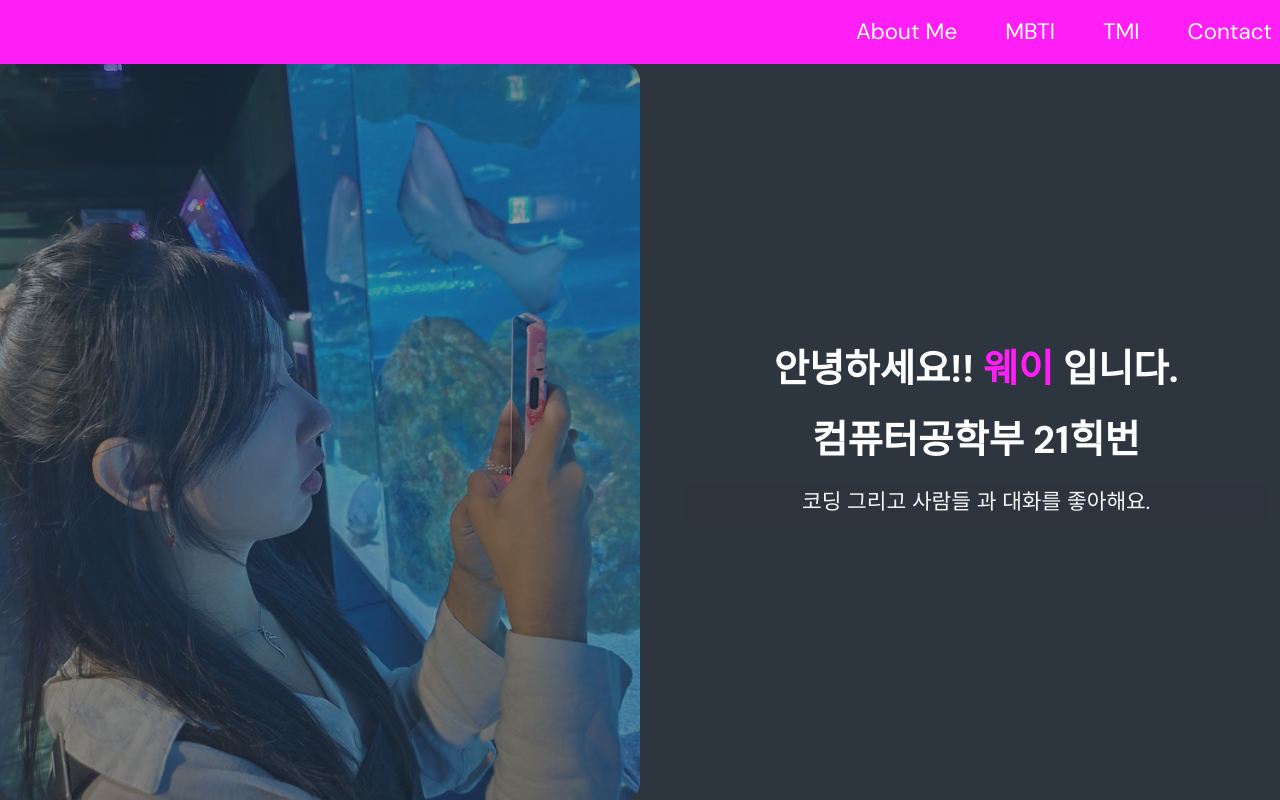
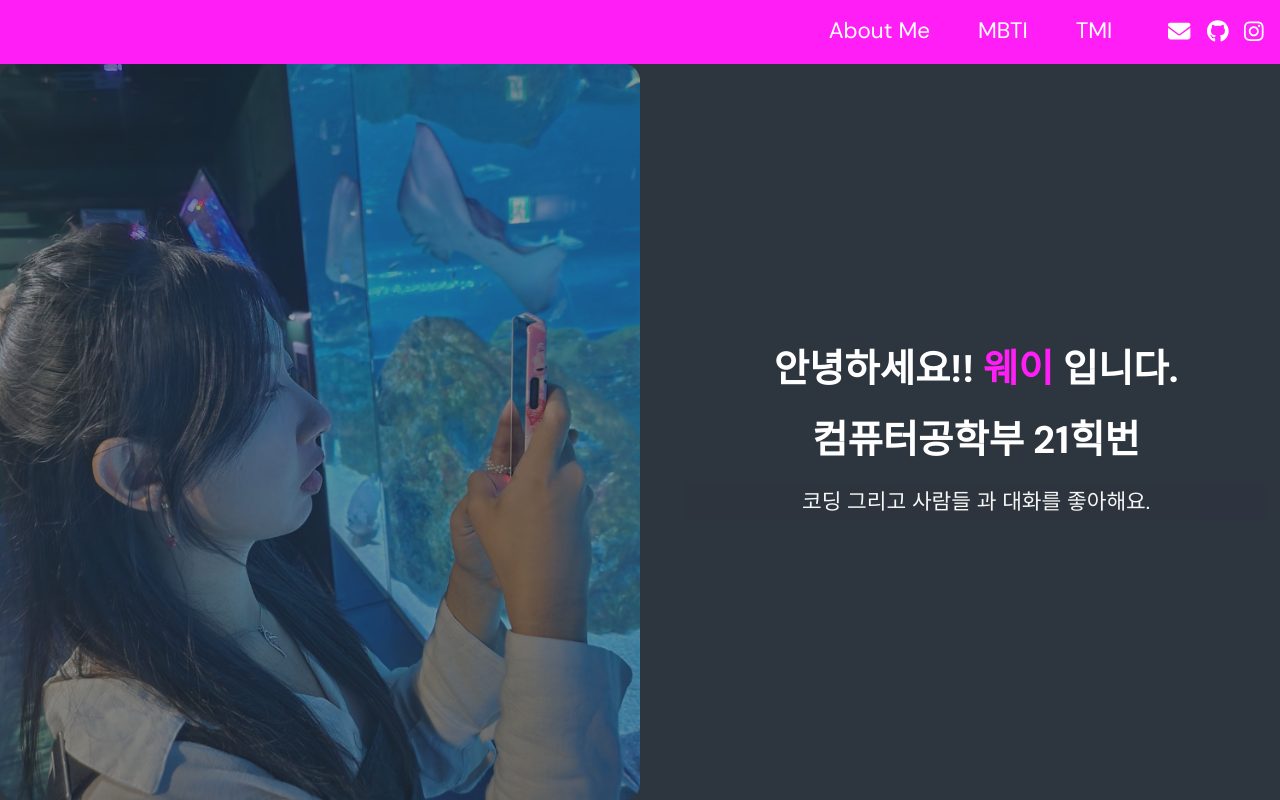
Before and after one commit to khinwaiyan/profile-page, a React (Vite) app: page / in a window 1280 px wide. Built offline with nearby package versions, Linux system fonts and the light colour scheme; a web font is replaced by a local one.

Commit message:
[feat] 연락처 부분 만들기

```diff
--- a/package.json
+++ b/package.json
@@ -15,6 +15,10 @@
     "check-all": "yarn types:check && yarn format:check && yarn lint:check && yarn unused:check"
   },
   "dependencies": {
+    "@fortawesome/fontawesome-svg-core": "^6.6.0",
+    "@fortawesome/free-brands-svg-icons": "^6.6.0",
+    "@fortawesome/free-solid-svg-icons": "^6.6.0",
+    "@fortawesome/react-fontawesome": "^0.2.2",
     "@types/styled-components": "^5.1.34",
     "animate.css": "^4.1.1",
     "react": "18.3.1",
--- /dev/null
+++ b/src/components/Contact.tsx
@@ -0,0 +1,25 @@
+import { faGithub, faInstagram } from '@fortawesome/free-brands-svg-icons';
+import { faEnvelope } from '@fortawesome/free-solid-svg-icons';
+import { FontAwesomeIcon } from '@fortawesome/react-fontawesome';
+
+import { ContactItem } from '../styles/header.styled';
+
+export const Contact = () => {
+  return (
+    <>
+      <ContactItem href="mailto:khinwaiyan@snu.ac.kr" aria-label="Email">
+        <FontAwesomeIcon icon={faEnvelope} />
+      </ContactItem>
+      <ContactItem
+        href="https://github.com/khinwaiyan"
+        target="_blank"
+        aria-label="GitHub"
+      >
+        <FontAwesomeIcon icon={faGithub} />
+      </ContactItem>
+      <ContactItem href="https://www.instagram.com/khin_waiyan" target="_blank">
+        <FontAwesomeIcon icon={faInstagram} />
+      </ContactItem>{' '}
+    </>
+  );
+};
--- a/src/components/Header.tsx
+++ b/src/components/Header.tsx
@@ -1,4 +1,5 @@
 import { HeaderContainer, Nav, NavItem } from '../styles/header.styled';
+import { Contact } from './Contact';
 export const Header = () => {
   return (
     <HeaderContainer>
@@ -6,7 +7,9 @@ export const Header = () => {
         <NavItem href="#about-me">About Me</NavItem>
         <NavItem href="#mbti">MBTI</NavItem>
         <NavItem href="#tmi">TMI</NavItem>
-        <NavItem href="#contact">Contact</NavItem>
+        <NavItem>
+          <Contact />
+        </NavItem>
       </Nav>
     </HeaderContainer>
   );
--- a/src/styles/header.styled.tsx
+++ b/src/styles/header.styled.tsx
@@ -3,6 +3,7 @@ import styled from 'styled-components';
 
 import { Container } from './container.styled';
 import { Text2 } from './text.styled';
+import { theme } from './theme';
 
 export const HeaderContainer = styled(Container)`
   width: 100%;
@@ -12,7 +13,7 @@ export const HeaderContainer = styled(Container)`
   display: flex;
   justify-content: flex-end;
   align-items: center;
-  background-color: ${({ theme }) => theme.color.primary};
+  background-color: ${theme.color.primary};
 
   color: #000;
   height: 4rem;
@@ -33,3 +34,8 @@ export const NavItem = styled(Text2).attrs({ as: 'a' })`
     text-decoration: underline;
   }
 `;
+export const ContactItem = styled(NavItem)`
+  &:hover {
+    color: ${theme.color.bg};
+  }
+`;
```
Also changed, not shown: src/styles/button.styled.tsx (deleted, +0 -29 lines), 1 other file (tests, documents, lock files or other folders).
